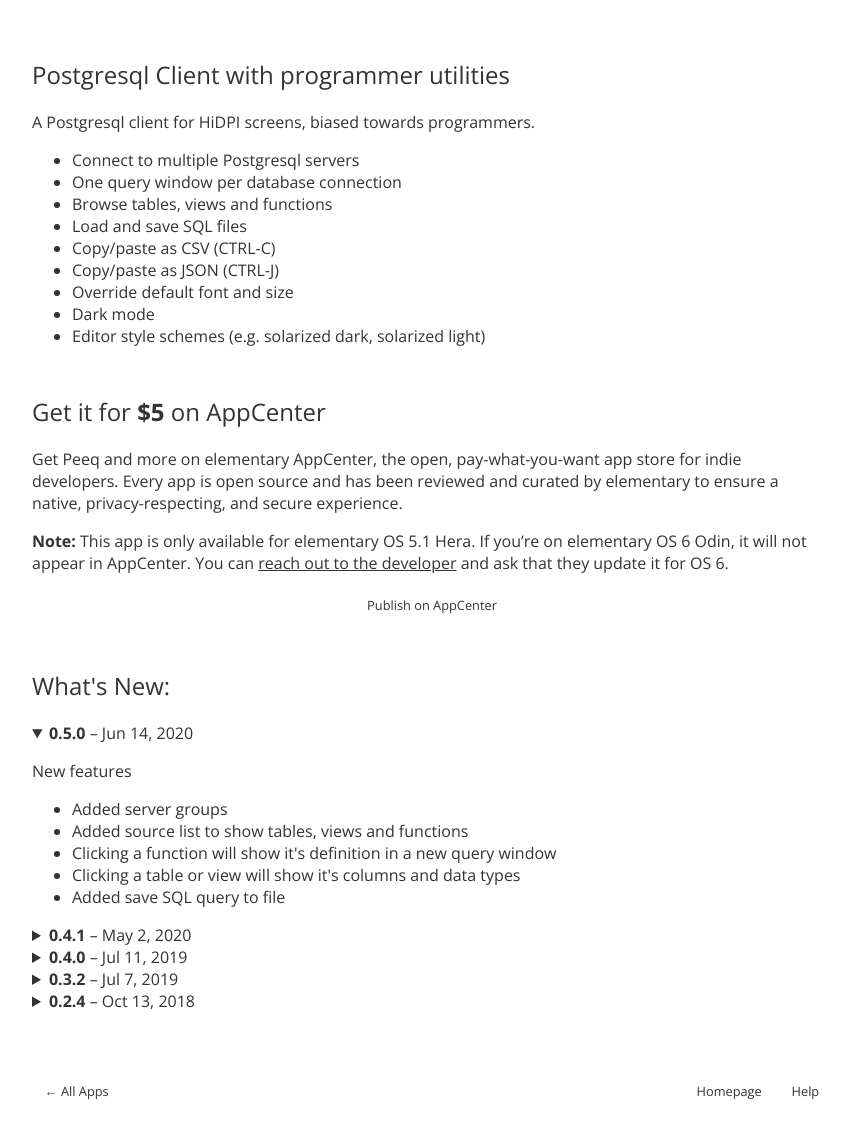
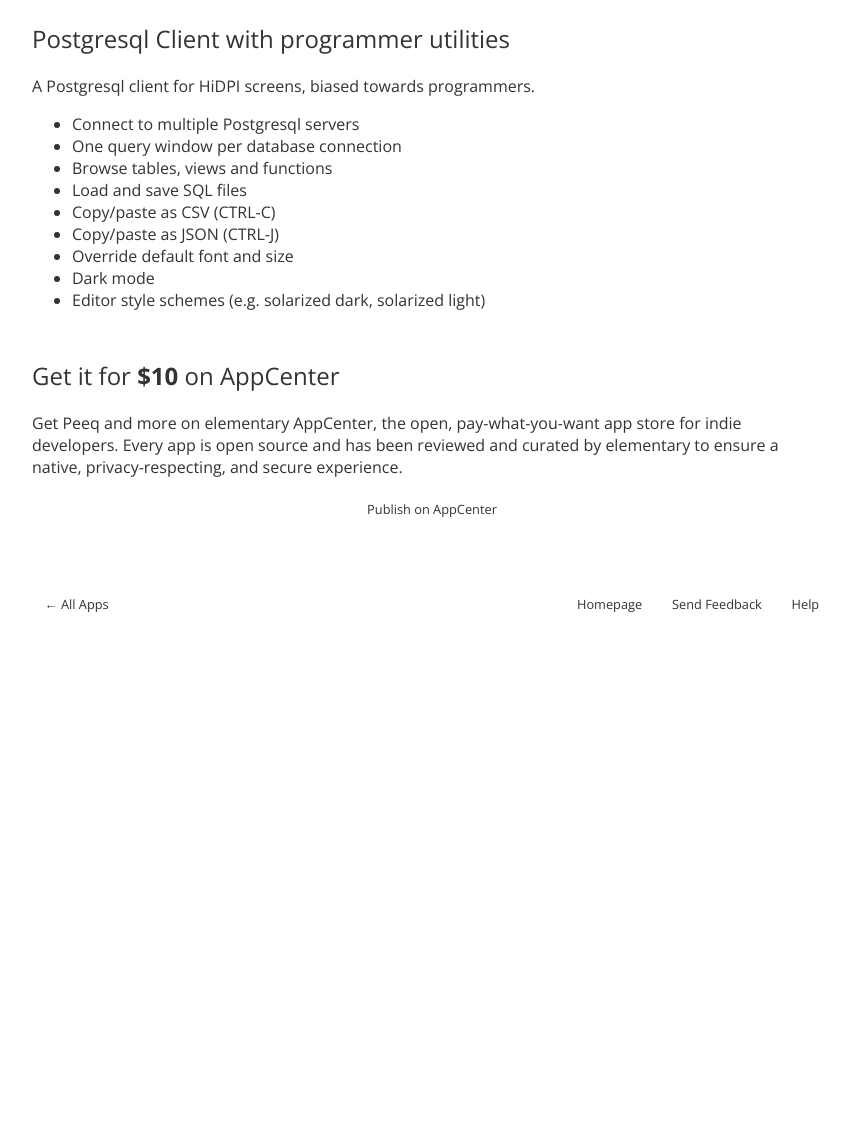
Before and after one commit to elementary/appcenter-web, a Jekyll site: the page built from _apps/com.github.dbhowell.peeq.md, in a window 1280 px wide and 1400 px high, scrolled down 176 px. Shown: the part 278-1400 px from the top of the window, without its empty margins (208-1058 px from the left). Built offline with Jekyll 4.4.1, drawn with Linux system fonts in a browser that asks for light colours; nearby versions of some CDN libraries; after the commit the page ends 1089 px from its top, so only the background shows below that.

Commit message:
Automatic update of data

```diff
--- a/_apps/com.github.dbhowell.peeq.md
+++ b/_apps/com.github.dbhowell.peeq.md
@@ -5,115 +5,31 @@ summary: "Postgresql Client with programmer utilities"
 developer: "David Howell"
 homepage: https://github.com/dbhowell/peeq
 help_page: https://github.com/dbhowell/peeq/issues
-bugtracker: false
-dist: hera
+bugtracker: https://github.com/dbhowell/peeq/issues
+dist: flatpak
 screenshots:
-  - https://appstream.elementary.io/appcenter/media/bionic/com/github/dbhowell.peeq/5468F6EB6A86F52877CB191CFACD9BBF/screenshots/image-1_orig.png
-  - https://appstream.elementary.io/appcenter/media/bionic/com/github/dbhowell.peeq/5468F6EB6A86F52877CB191CFACD9BBF/screenshots/image-2_orig.png
-  - https://appstream.elementary.io/appcenter/media/bionic/com/github/dbhowell.peeq/5468F6EB6A86F52877CB191CFACD9BBF/screenshots/image-3_orig.png
-  - https://appstream.elementary.io/appcenter/media/bionic/com/github/dbhowell.peeq/5468F6EB6A86F52877CB191CFACD9BBF/screenshots/image-4_orig.png
+  - https://raw.githubusercontent.com/dbhowell/peeq/master/data/screenshot_001.png
 icons:
-  "64": https://appstream.elementary.io/appcenter/media/bionic/com/github/dbhowell.peeq/5468F6EB6A86F52877CB191CFACD9BBF/icons/64x64/com.github.dbhowell.peeq_com.github.dbhowell.peeq.png
-  "128": https://appstream.elementary.io/appcenter/media/bionic/com/github/dbhowell.peeq/5468F6EB6A86F52877CB191CFACD9BBF/icons/128x128/com.github.dbhowell.peeq_com.github.dbhowell.peeq.png
-  "64@2": https://appstream.elementary.io/appcenter/media/bionic/com/github/dbhowell.peeq/5468F6EB6A86F52877CB191CFACD9BBF/icons/64x64@2/com.github.dbhowell.peeq_com.github.dbhowell.peeq.png
+  '64': https://flatpak.elementary.io/repo/appstream/x86_64/icons/64x64/com.github.dbhowell.peeq.png
+  '128': https://flatpak.elementary.io/repo/appstream/x86_64/icons/128x128/com.github.dbhowell.peeq.png
 color:
   primary: "#603461"
   primary-text: "rgb(255, 255, 255)"
-price: 5
+price: 10
 releases:
-- version: 0.5.0
-  unix-timestamp: 1592092800
-  description: |-
-    <p>New features</p>
 
-    <ul>
-
-      <li>Added server groups</li>
-
-      <li>Added source list to show tables, views and functions</li>
-
-      <li>Clicking a function will show it&apos;s definition in a new query window</li>
-
-      <li>Clicking a table or view will show it&apos;s columns and data types</li>
-
-      <li>Added save SQL query to file</li>
-
-    </ul>
-- version: 0.4.1
-  unix-timestamp: 1588377600
-  description: |-
-    <p>New features</p>
-
-    <ul>
-
-      <li>Added french translations</li>
-
-    </ul>
-- version: 0.4.0
-  unix-timestamp: 1562803200
-  description: |-
-    <p>New features</p>
-
-    <ul>
-
-      <li>Enabled stop/cancel query</li>
-
-      <li>One connection per query pane</li>
-
-    </ul>
-
-    <p>Fixes</p>
-
-    <ul>
-
-      <li>Correctly close connections</li>
-
-    </ul>
-- version: 0.3.2
-  unix-timestamp: 1562457600
-  description: |-
-    <p>New features</p>
-
-    <ul>
-
-      <li>CSV copy (CTRL-C)</li>
-
-      <li>JSON copy (CTRL-J)</li>
-
-      <li>Multi-row select</li>
-
-      <li>Dark mode</li>
-
-      <li>SQL Editor style schemes (e.g. solarized dark)</li>
-
-      <li>Override default font and size</li>
-
-    </ul>
-- version: 0.2.4
-  unix-timestamp: 1539388800
-  description: |-
-    <p>Initial Release</p>
-
-    <ul>
-
-      <li>HiDPI support</li>
-
-      <li>Bug fixes and stability improvements</li>
-
-    </ul>
-redirect_from:
-  - /com.github.dbhowell.peeq.desktop/
+redirect_from: /com.github.dbhowell.peeq.desktop/
 ---
 
 <p>A Postgresql client for HiDPI screens, biased towards programmers.</p>
 <ul>
-  <li>Connect to multiple Postgresql servers</li>
-  <li>One query window per database connection</li>
-  <li>Browse tables, views and functions</li>
-  <li>Load and save SQL files</li>
-  <li>Copy/paste as CSV (CTRL-C)</li>
-  <li>Copy/paste as JSON (CTRL-J)</li>
-  <li>Override default font and size</li>
-  <li>Dark mode</li>
-  <li>Editor style schemes (e.g. solarized dark, solarized light)</li>
+<li>Connect to multiple Postgresql servers</li>
+<li>One query window per database connection</li>
+<li>Browse tables, views and functions</li>
+<li>Load and save SQL files</li>
+<li>Copy/paste as CSV (CTRL-C)</li>
+<li>Copy/paste as JSON (CTRL-J)</li>
+<li>Override default font and size</li>
+<li>Dark mode</li>
+<li>Editor style schemes (e.g. solarized dark, solarized light)</li>
 </ul>
```
Also changed, not shown: _apps/com.github.hezral.clips.md (added, +24 -0 lines), _apps/com.github.tenderowl.frog.md (added, +25 -0 lines).
